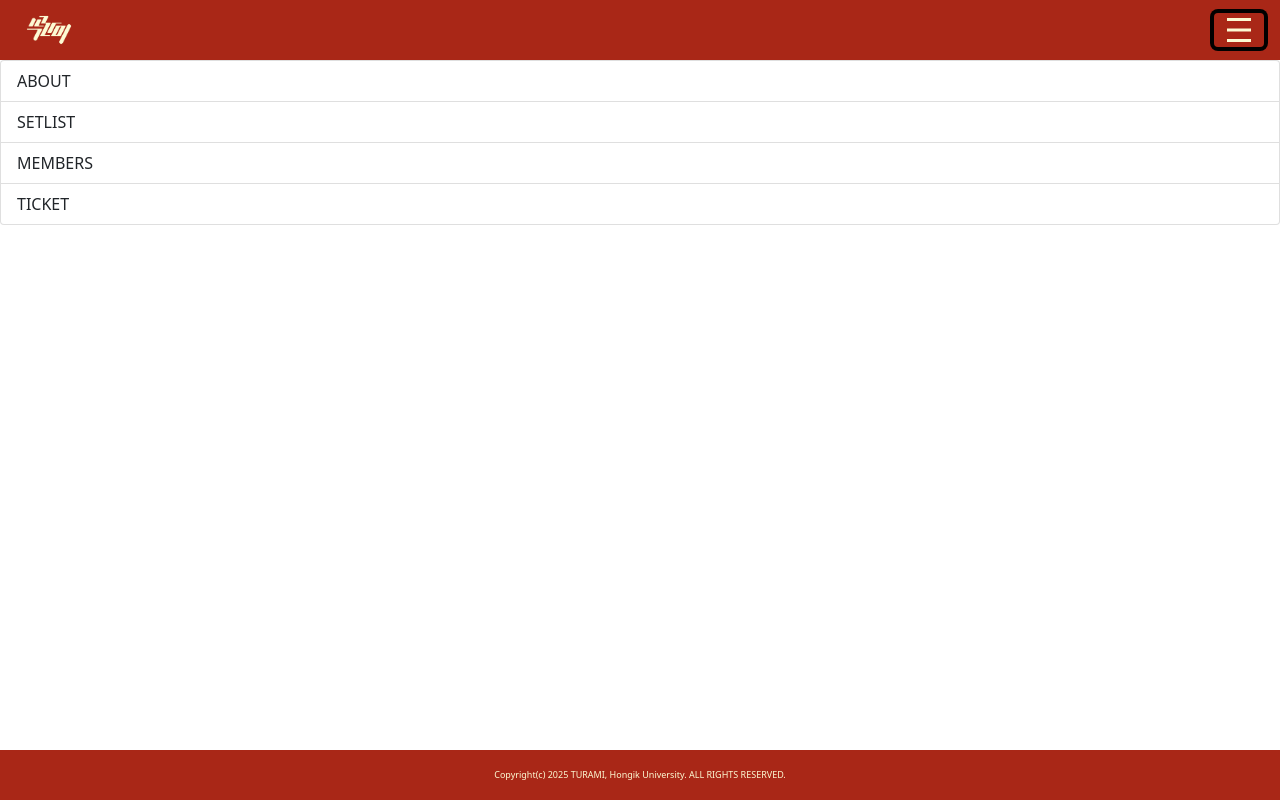
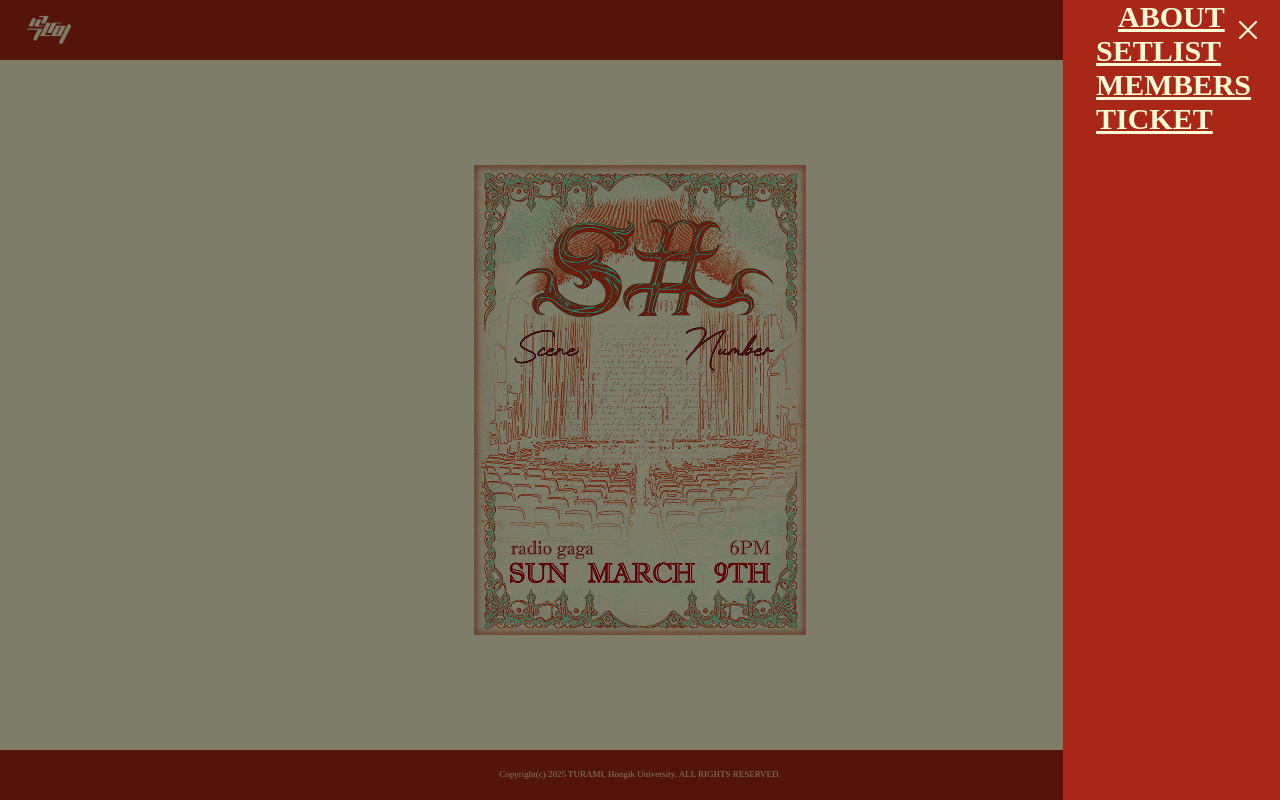
Before and after one commit to alswn-03/TU-2025-Spring, a plain HTML site: page html/index.html in a window 1280 px wide. Both pictures are taken after a click on the button 1239 px from the left and 30 px from the top of the page. Drawn offline with nearby package versions, Linux system fonts and the light colour scheme; a web font is replaced by a local one.

Commit message:
02/25 03:24 have to navbar array, poster arrangment

```diff
--- a/css/main.css
+++ b/css/main.css
@@ -1,26 +1,105 @@
-.navbar {
+@import url('https://fonts.googleapis.com/css2?family=Abhaya+Libre:wght@400;500;600;700;800&display=swap');
+
+
+body { /* abhaya-libre-extrabold */
+    font-family: "Abhaya Libre", serif;
+    /* font-weight: 800;
+    font-style: normal; */
+    background: #FDFBD4;
+}
+#poster {
+    position: absolute;
+    top: 50%;
+    left: 50%;
+    transform: translate(-50%, -50%);
+}
+#blur-poster {
+    position: absolute;
+    top: 50%;
+    left: 50%;
+    transform: translate(-50%, -50%);
+    filter: blur(7.5px);
+}
+
+/* header */
+header {
     display: flex;
     height: 60px;
     align-items: center;  /* 수직(상하) 중앙 정렬 */
     padding: 0px;
     background-color: #A92717;
+    justify-content: space-between;
+
 }
-
-.navbar-title {
+.header-title {
     display: flex;
     align-items: center; /* 내부 요소들(이미지, 텍스트) 수직 중앙 정렬 */
     margin-left: 22px; /* 왼쪽에서 30px 간격 */
+
+    font-size: 30px;
+    font-style: normal;
+    font-weight: 800;
+    line-height: normal;
+    color: #FDFBD4;
 }
-.navbar-title img {
+.header-title img {
     height: 54px; /* 로고 크기 조절 */
 }
-
 .navbar-toggler {
+    padding: 0px;
     margin-right: 16px; /* 오른쪽 버튼 간격 */
 }
-#navbar-icon {
-    height: 24px; /* X_menu 32px */
+#ham-icon {
+    height: 24px;
 }
+
+
+/* navbar */
+.navbar {
+    z-index: 9999;
+    position: fixed;
+    top: 0;
+    left: 0;
+    width: 100vw;
+    height: 100vh;
+    padding: 0;
+    background: rgba(0, 0, 0, 0.5);
+    flex-direction: row-reverse;
+    display: none;
+}
+#x-icon {
+    position: absolute;
+    right: 16px;
+    top: 14px;
+    height: 32px;
+}
+.show {
+    display: flex;
+}
+.nav-container {
+    width: 217px;
+    padding: 0px 0px 0px 33px; /* 윗쪽, 오른쪽, 아래쪽, 왼쪽 */
+    height: 100vh;
+    background-color: #A92717;
+    display: block;
+}
+.nav-item {
+    color: #FDFBD4;
+    font-size: 30px;
+    font-style: normal;
+    font-weight: 800;
+    line-height: normal;
+}
+
+main {
+    position: absolute;
+    top: 60px;
+    bottom: 50px;
+    width: 100vw;
+
+
+}
+
 
 footer {
     display: flex;
@@ -37,14 +116,3 @@ footer {
 footer > p {
     margin: 0;
 }
-
-
-
-
-
-.list-group {
-    display: none;
-}
-.show {
-    display: block;
-}
--- a/html/index.html
+++ b/html/index.html
@@ -11,34 +11,46 @@
 
   <body>
 
+    <header>
+      <span class="header-title">
+        <img src="/images/turami.png" id="turami-logo">
+        <!-- <span>ABOUT</span> -->
+      </span>
+      <button class="navbar-toggler" type="button">
+        <img src="/images/hamburger.png" id="ham-icon"></img>
+      </button>
+    </header>
+
     <nav class="navbar">
-          <span class="navbar-title">
-            <img src="/images/turami.png" id="turami-logo">
-            <!-- <span id="text-title">ABOUT</span> -->
-          </span>
+      <div class="nav-container">
           <button class="navbar-toggler" type="button">
-            <img src="/images/hamburger.png" id="navbar-icon"></img>
-            <!-- <img src="/images/X_menu.png" id="navbar-icon"></img> -->
+            <img src="/images/X_menu.png" id="x-icon"></img>
           </button>
+          <a href="about.html" class="nav-item">ABOUT</a>
+          <a href="setlist.html" class="nav-item">SETLIST</a>
+          <a href="members.html" class="nav-item">MEMBERS</a>
+          <a href="ticket.html" class="nav-item">TICKET</a>
+      </div>
     </nav>
 
-    <ul class="list-group">
-        <li class="list-group-item">ABOUT</li>
-        <li class="list-group-item">SETLIST</li>
-        <li class="list-group-item">MEMBERS</li>
-        <li class="list-group-item">TICKET</li>
-    </ul>
+    <main>
 
+    </main>
+
+
+
+    <img src="/images/poster.jpg" id="poster">
     <footer>
       <p>Copyright(c) 2025 TURAMI, Hongik University. ALL RIGHTS RESERVED.</p>
     </footer>
 
     <script>
-        document.getElementsByClassName('navbar-toggler')
-        [0].addEventListener('click', function(){ // class="navbar-toggle" 버튼을 클릭하면
-            // 여기 코드를 실행해줘
-            document.getElementsByClassName('list-group')[0].classList.toggle('show') // 원하는 요소에 'show' 클래스명 추가
-        })
+        document.querySelectorAll('.navbar-toggler').forEach(button => {
+          button.addEventListener('click', function() {
+              document.getElementsByClassName('navbar')[0].classList.toggle('show');
+          });
+        });
+
     </script>
 
     <script src="https://cdn.jsdelivr.net/npm/bootstrap@5.1.3/dist/js/bootstrap.bundle.min.js" integrity="sha384-ka7Sk0Gln4gmtz2MlQnikT1wXgYsOg+OMhuP+IlRH9sENBO0LRn5q+8nbTov4+1p" crossorigin="anonymous"></script>
```
Also changed, not shown: html/about.html (+60 -0 lines), css/notice.css (deleted), css/ticket.css (added), html/notice.html (deleted), html/ticket.html (added).
